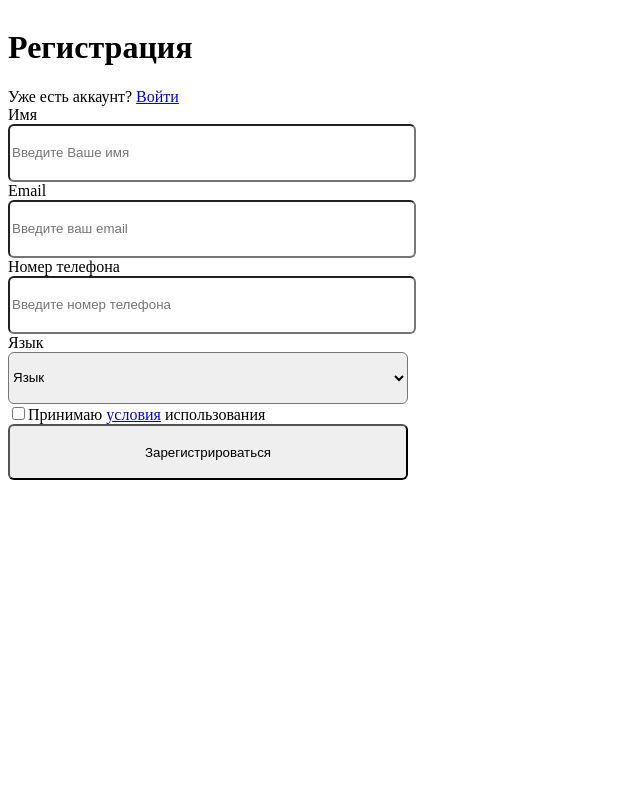
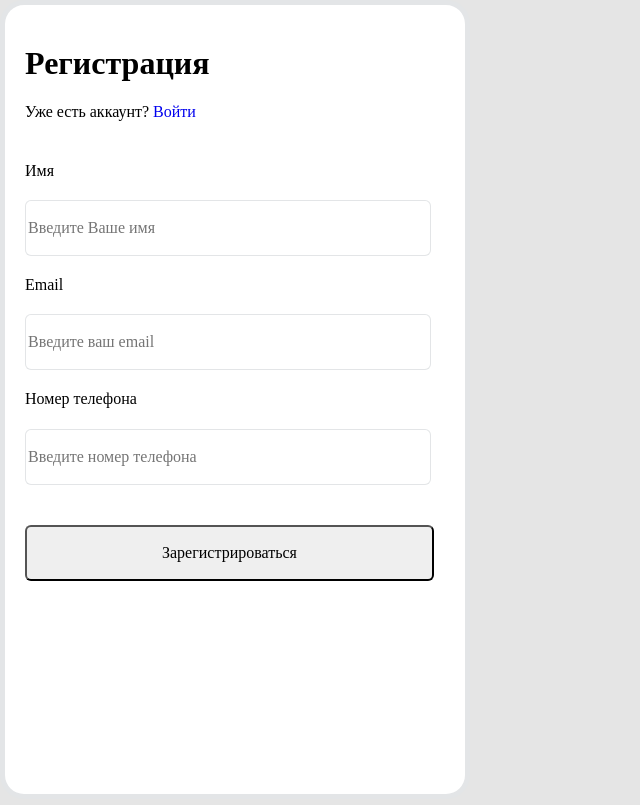
Before and after one commit to Decidophobia/form, a React (Create React App) app: page / in a window 1280 px wide. Shown: the whole page, without its empty margins (0-640 px from the left). Built offline with nearby package versions, Linux system fonts and the light colour scheme.

Commit message:
started rewriting with formik and yup. not all fields and minor css

```diff
--- a/package.json
+++ b/package.json
@@ -6,10 +6,12 @@
     "@testing-library/jest-dom": "^5.11.4",
     "@testing-library/react": "^11.1.0",
     "@testing-library/user-event": "^12.1.10",
+    "formik": "^2.2.6",
     "react": "^17.0.1",
     "react-dom": "^17.0.1",
     "react-scripts": "4.0.1",
-    "web-vitals": "^0.2.4"
+    "web-vitals": "^0.2.4",
+    "yup": "^0.32.8"
   },
   "scripts": {
     "start": "react-scripts start",
--- a/public/index.html
+++ b/public/index.html
@@ -2,6 +2,7 @@
 <html lang="en">
   <head>
     <meta charset="utf-8" />
+    <link rel="stylesheet" href="https://cdnjs.cloudflare.com/ajax/libs/normalize/8.0.1/normalize.min.css"/>
     <title>Form component</title>
   </head>
   <body>
--- a/src/App.js
+++ b/src/App.js
@@ -1,10 +1,10 @@
 import './App.css';
-import Form from './Components/Form/Form';
+import SignupForm from './Components/SignupForm/SignupForm';
 
 function App() {
   return (
     <div className="App">
-      <Form/>
+      <SignupForm/>
     </div>
   );
 }
--- a/src/Components/Form/Form.js
+++ /dev/null
@@ -1,60 +0,0 @@
-import React from 'react';
-import styles from './form.module.css';
-
-function Form() {
-  return (
-    <div className={styles.signupForm}>
-      <h1>Регистрация</h1>
-      <span>Уже есть аккаунт?</span>{' '}
-      <span>
-        <a href="#">Войти</a>
-      </span>
-      <form>
-        <div>Имя</div>
-        <input
-          required
-          className={styles.inputField}
-          type="text"
-          placeholder="Введите Ваше имя"
-          pattern="^[а-яёА-ЯЁa-zA-Z]+(?:[\s|-][а-яёА-ЯЁa-zA-Z]+)*$"
-        />
-        <div>Email</div>
-        <input
-          required
-          type="email"
-          className={styles.inputField}
-          type="email"
-          placeholder="Введите ваш email"
-        />
-        <div>Номер телефона</div>
-        <input
-          required
-          className={styles.inputField}
-          type="tel"
-          pattern="^(\+7|8)[\-\(]?\(?[489][0-9]{2}\)?[\-]?[0-9]{3}[\-]?[0-9]{2}[\-]?[0-9]{2}$"
-          type="text"
-          placeholder="Введите номер телефона"
-        />
-        <div>Язык</div>
-        <select className={styles.inputField}>
-          <option selected disabled hidden>
-            Язык
-          </option>
-          <option>Русский</option>
-          <option>Английский</option>
-          <option>Китайский</option>
-          <option>Испанский</option>
-        </select>
-        <div>
-          <input required type="checkbox" />
-          <span>
-            Принимаю <a href="#">условия</a> использования
-          </span>
-        </div>
-        <button className={styles.btn} type="submit">Зарегистрироваться</button>
-      </form>
-    </div>
-  );
-}
-
-export default Form;
--- a/src/Components/Form/form.module.css
+++ /dev/null
@@ -1,27 +0,0 @@
-@media screen and (min-width: 360px) {
-}
-
-.signupForm {
-  height: 789px;
-  width: 460px;
-  left: 0px;
-  top: 0px;
-  border-radius: 24px;
-}
-
-.inputField {
-  height: 52px;
-  width: 400px;
-  left: 0px;
-  top: 0px;
-  border-radius: 6px;
-}
-
-.btn {
-  width: 400px;
-  height: 56.57px;
-  border-radius: 6px;
-  text-align: center;
-  background-color: DBE2EA, 100%;
-
-}
--- /dev/null
+++ b/src/Components/SignupForm/SignupForm.js
@@ -0,0 +1,152 @@
+import React from 'react';
+import styles from './form.module.css';
+import { Formik, Form, useField, useFormik, useFormikContext } from 'formik';
+import * as yup from 'yup';
+
+const initialValues = {
+  name: '',
+  email: '',
+  phone: '',
+};
+
+const onSubmit = (values) => {
+  console.log('Data from the form', values);
+};
+
+const validationSchema = yup.object({
+  name: yup.string().required('Required!'),
+  email: yup.string().email('Invalid email format!').required('Required!'),
+  phone: yup.number().required('Required'),
+});
+
+function SignupForm() {
+  const formik = useFormik({
+    initialValues,
+    onSubmit,
+    validationSchema,
+  });
+
+  return (
+    <div className={styles.signupForm}>
+         <div className={styles.formContent}>
+          <h1>Регистрация</h1>
+          <span>Уже есть аккаунт? </span>
+          <span><a href="#">Войти</a>
+          </span>
+         </div>
+      <div className={styles.formContent}>
+        <form onSubmit={formik.handleSubmit}>
+
+          <div>
+            <label htmlFor="name">Имя</label>
+            <input className={styles.inputField}
+              id="name"
+              name="name"
+              type="text"
+              placeholder="Введите Ваше имя"
+              onChange={formik.handleChange}
+              onBlur={formik.handleBlur}
+              value={formik.values.name}
+            />
+            {formik.touched.name && formik.errors.name ? (
+              <div className={styles.error}>{formik.errors.name}</div>
+            ) : null}
+          </div>
+
+          <div>
+            <label htmlFor="email">Email</label>
+            <input className={styles.inputField}
+              id="email"
+              name="email"
+              type="email"
+              placeholder="Введите ваш email"
+              onChange={formik.handleChange}
+              onBlur={formik.handleBlur}
+              value={formik.values.email}
+            />
+            {formik.touched.email && formik.errors.email ? (
+              <div className={styles.error}>{formik.errors.email}</div>
+            ) : null}
+          </div>
+
+          <div>
+            <label htmlFor="phone">Номер телефона</label>
+            <input className={styles.inputField}
+              id="phone"
+              name="phone"
+              type="tel"
+              placeholder="Введите номер телефона"
+              onChange={formik.handleChange}
+              onBlur={formik.handleBlur}
+              value={formik.values.phone}
+            />
+            {formik.touched.phone && formik.errors.phone ? (
+              <div className={styles.error}>{formik.errors.phone}</div>
+            ) : null}
+          </div>
+
+          <button className={styles.btn} type="submit">
+            Зарегистрироваться
+          </button>
+        </form>
+      </div>
+    </div>
+
+    //   <div className={styles.signupForm}>
+    //     <h1>Регистрация</h1>
+    //     <span>Уже есть аккаунт?</span>
+    //     <span>
+    //       <a href="#">Войти</a>
+    //     </span>
+    //     <form>
+    //       <div>Имя</div>
+    //       <input
+    //         required
+    //         className={styles.inputField}
+    //         type="text"
+    //         placeholder="Введите Ваше имя"
+    //         pattern="^[а-яёА-ЯЁa-zA-Z]+(?:[\s|-][а-яёА-ЯЁa-zA-Z]+)*$"
+    //       />
+    //       <div>Email</div>
+    //       <input
+    //         required
+    //         type="email"
+    //         className={styles.inputField}
+    //         type="email"
+    //         placeholder="Введите ваш email"
+    //       />
+    //       <div>Номер телефона</div>
+    //       <input
+    //         required
+    //         className={styles.inputField}
+    //         type="tel"
+    //         pattern="^(\+7|8)[\-\(]?\(?[489][0-9]{2}\)?[\-]?[0-9]{3}[\-]?[0-9]{2}[\-]?[0-9]{2}$"
+    //         type="text"
+    //         placeholder="Введите номер телефона"
+    //       />
+
+    //       <div>Язык</div>
+    //       <select className={styles.inputField}>
+    //         <option selected disabled hidden>
+    //           Язык
+    //         </option>
+    //         <option>Русский</option>
+    //         <option>Английский</option>
+    //         <option>Китайский</option>
+    //         <option>Испанский</option>
+    //       </select>
+    //       <div>
+    //         <input required type="checkbox" />
+    //         <span>
+    //           Принимаю <a href="#">условия</a> использования
+    //         </span>
+    //       </div>
+    //       <button className={styles.btn} type="submit">
+    //         Зарегистрироваться
+    //       </button>
+    //     </form>
+    //   </div>
+  );
+}
+
+export default SignupForm;
--- /dev/null
+++ b/src/Components/SignupForm/form.module.css
@@ -0,0 +1,39 @@
+@media screen and (min-width: 360px) {
+}
+a {
+  text-decoration: none;
+}
+.signupForm {
+  height: 789px;
+  width: 460px;
+  background-color: white;
+  border: 5px solid rgba(135,143,153,0.23);
+  border-radius: 24px;
+}
+
+.formContent {
+  margin: 40px 20px 40px 20px;
+}
+
+.inputField {
+  height: 52px;
+  width: 400px;
+  border: 1px solid rgba(135,143,153,0.23);
+  border-radius: 6px;
+  margin-top: 20px;
+  margin-bottom: 20px;
+}
+
+.btn {
+  margin-top: 20px;
+  width: 409px;
+  height: 56.57px;
+  border-radius: 6px;
+  text-align: center;
+  background-color: DBE2EA, 100%;
+
+}
+
+.error {
+  color: red;
+}
--- a/src/index.css
+++ b/src/index.css
@@ -1,4 +1,4 @@
 body {
   font-family: IBM Plex Sans;
-
+  background-color: #E5E5E5;
 }
```
Also changed, not shown: 2 other files (tests, documents, lock files or other folders).
